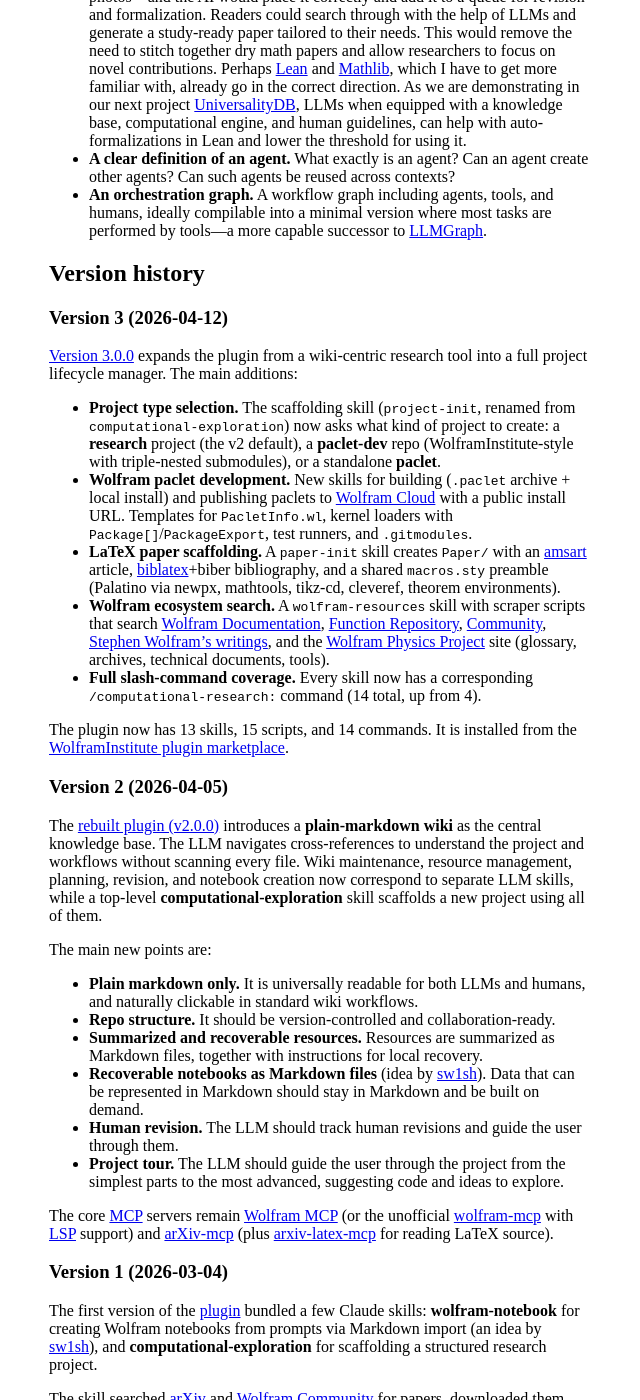
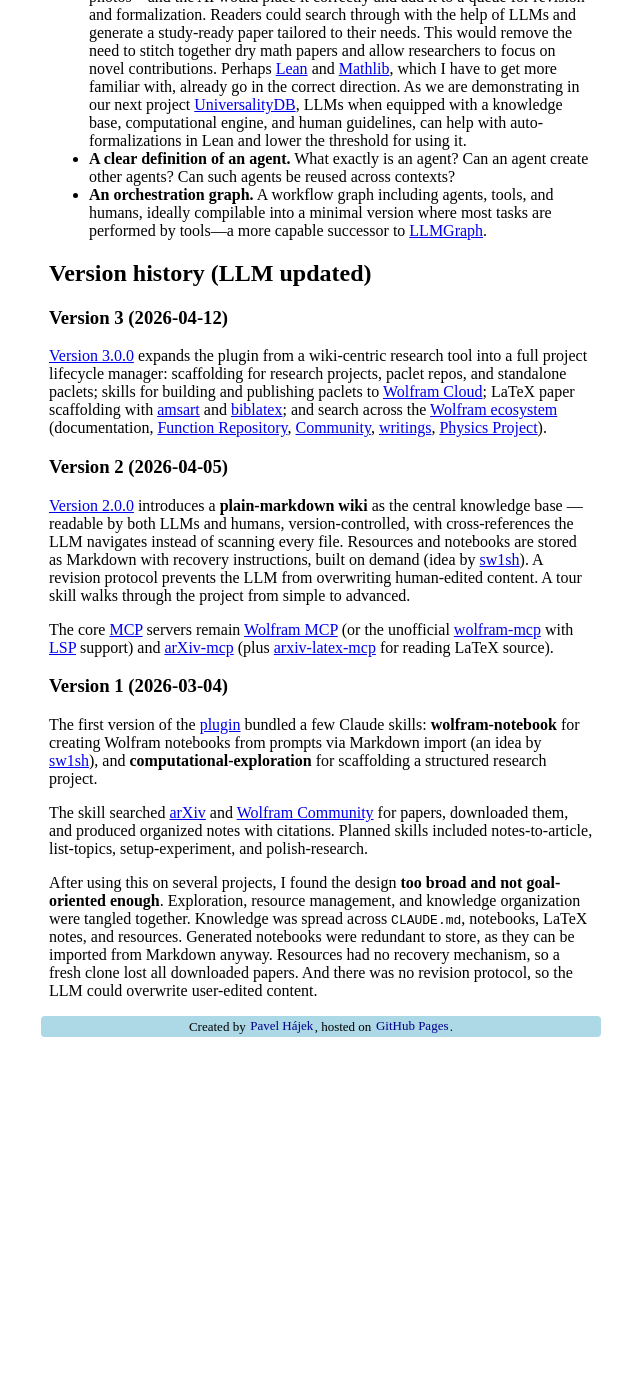
Before and after one commit to p135246/p135246.github.io, a Jekyll site: the page built from Wolfram/_posts/2026-03-04-ai-assisted-computational-research.md, in a window 1280 px wide and 1400 px high, scrolled down 1529 px. Shown: the whole window, without its empty margins (319-959 px from the left). Built offline with Jekyll 4.4.1, drawn with Linux system fonts in a browser that asks for light colours; our own code applies the rules of GitHub Pages for plain Markdown files; comment, search, counter and statistics services are not loaded; after the commit the page ends 2574 px from its top, so only the background shows below that; some of the changed text lies outside the part shown.

Commit message:
Condense version history in AI research post, mark as LLM-updated
Co-Authored-By: Claude Opus 4.6 (1M context) <noreply@anthropic.com>

```diff
--- a/Wolfram/_posts/2026-03-04-ai-assisted-computational-research.md
+++ b/Wolfram/_posts/2026-03-04-ai-assisted-computational-research.md
@@ -25,7 +25,7 @@ Given this shift, I think it is time to consider **agentic workflows** and **res
 
 ## Computational research plugin
 
-The [plugin][comp-research] ([GitHub][comp-research]) is installed from the [WolframInstitute marketplace][marketplace]. See the [version history](#version-history) below for a detailed changelog after each major release.
+The [plugin][comp-research] ([GitHub][comp-research]) is installed from the [WolframInstitute marketplace][marketplace]. See the LLM-updated [version history](#version-history) below for a changelog after each major release.
 
 ## Some philosophy and future direction
 
@@ -42,32 +42,15 @@ A few ideas for missing pieces:
 - **A clear definition of an agent.** What exactly is an agent? Can an agent create other agents? Can such agents be reused across contexts?
 - **An orchestration graph.** A workflow graph including agents, tools, and humans, ideally compilable into a minimal version where most tasks are performed by tools—a more capable successor to [LLMGraph][llmgraph].
 
-## Version history
+## Version history (LLM updated)
 
 ### Version 3 (2026-04-12)
 
-[Version 3.0.0][comp-research] expands the plugin from a wiki-centric research tool into a full project lifecycle manager. The main additions:
-
-- **Project type selection.** The scaffolding skill (`project-init`, renamed from `computational-exploration`) now asks what kind of project to create: a **research** project (the v2 default), a **paclet-dev** repo (WolframInstitute-style with triple-nested submodules), or a standalone **paclet**.
-- **Wolfram paclet development.** New skills for building (`.paclet` archive + local install) and publishing paclets to [Wolfram Cloud][wolfram-cloud] with a public install URL. Templates for `PacletInfo.wl`, kernel loaders with `Package[]`/`PackageExport`, test runners, and `.gitmodules`.
-- **LaTeX paper scaffolding.** A `paper-init` skill creates `Paper/` with an [amsart][amsart] article, [biblatex][biblatex]+biber bibliography, and a shared `macros.sty` preamble (Palatino via newpx, mathtools, tikz-cd, cleveref, theorem environments).
-- **Wolfram ecosystem search.** A `wolfram-resources` skill with scraper scripts that search [Wolfram Documentation][wolfram-docs], [Function Repository][function-repo], [Community][wolfram-community], [Stephen Wolfram's writings][wolfram-writings], and the [Wolfram Physics Project][WP] site (glossary, archives, technical documents, tools).
-- **Full slash-command coverage.** Every skill now has a corresponding `/computational-research:` command (14 total, up from 4).
-
-The plugin now has 13 skills, 15 scripts, and 14 commands. It is installed from the [WolframInstitute plugin marketplace][marketplace].
+[Version 3.0.0][comp-research] expands the plugin from a wiki-centric research tool into a full project lifecycle manager: scaffolding for research projects, paclet repos, and standalone paclets; skills for building and publishing paclets to [Wolfram Cloud][wolfram-cloud]; LaTeX paper scaffolding with [amsart][amsart] and [biblatex][biblatex]; and search across the [Wolfram ecosystem][wolfram-docs] (documentation, [Function Repository][function-repo], [Community][wolfram-community], [writings][wolfram-writings], [Physics Project][WP]).
 
 ### Version 2 (2026-04-05)
 
-The [rebuilt plugin (v2.0.0)][comp-research] introduces a **plain-markdown wiki** as the central knowledge base. The LLM navigates cross-references to understand the project and workflows without scanning every file. Wiki maintenance, resource management, planning, revision, and notebook creation now correspond to separate LLM skills, while a top-level **computational-exploration** skill scaffolds a new project using all of them.
-
-The main new points are:
-
-- **Plain markdown only.** It is universally readable for both LLMs and humans, and naturally clickable in standard wiki workflows.
-- **Repo structure.** It should be version-controlled and collaboration-ready.
-- **Summarized and recoverable resources.** Resources are summarized as Markdown files, together with instructions for local recovery.
-- **Recoverable notebooks as Markdown files** (idea by [sw1sh][sw1sh]). Data that can be represented in Markdown should stay in Markdown and be built on demand.
-- **Human revision.** The LLM should track human revisions and guide the user through them.
-- **Project tour.** The LLM should guide the user through the project from the simplest parts to the most advanced, suggesting code and ideas to explore.
+[Version 2.0.0][comp-research] introduces a **plain-markdown wiki** as the central knowledge base — readable by both LLMs and humans, version-controlled, with cross-references the LLM navigates instead of scanning every file. Resources and notebooks are stored as Markdown with recovery instructions, built on demand (idea by [sw1sh][sw1sh]). A revision protocol prevents the LLM from overwriting human-edited content. A tour skill walks through the project from simple to advanced.
 
 The core [MCP][mcp] servers remain [Wolfram MCP][wolfram-mcp] (or the unofficial [wolfram-mcp][wolfram-mcp-sw1sh] with [LSP][lsp] support) and [arXiv-mcp][arxiv-mcp] (plus [arxiv-latex-mcp][arxiv-latex-mcp] for reading LaTeX source).
 
```
